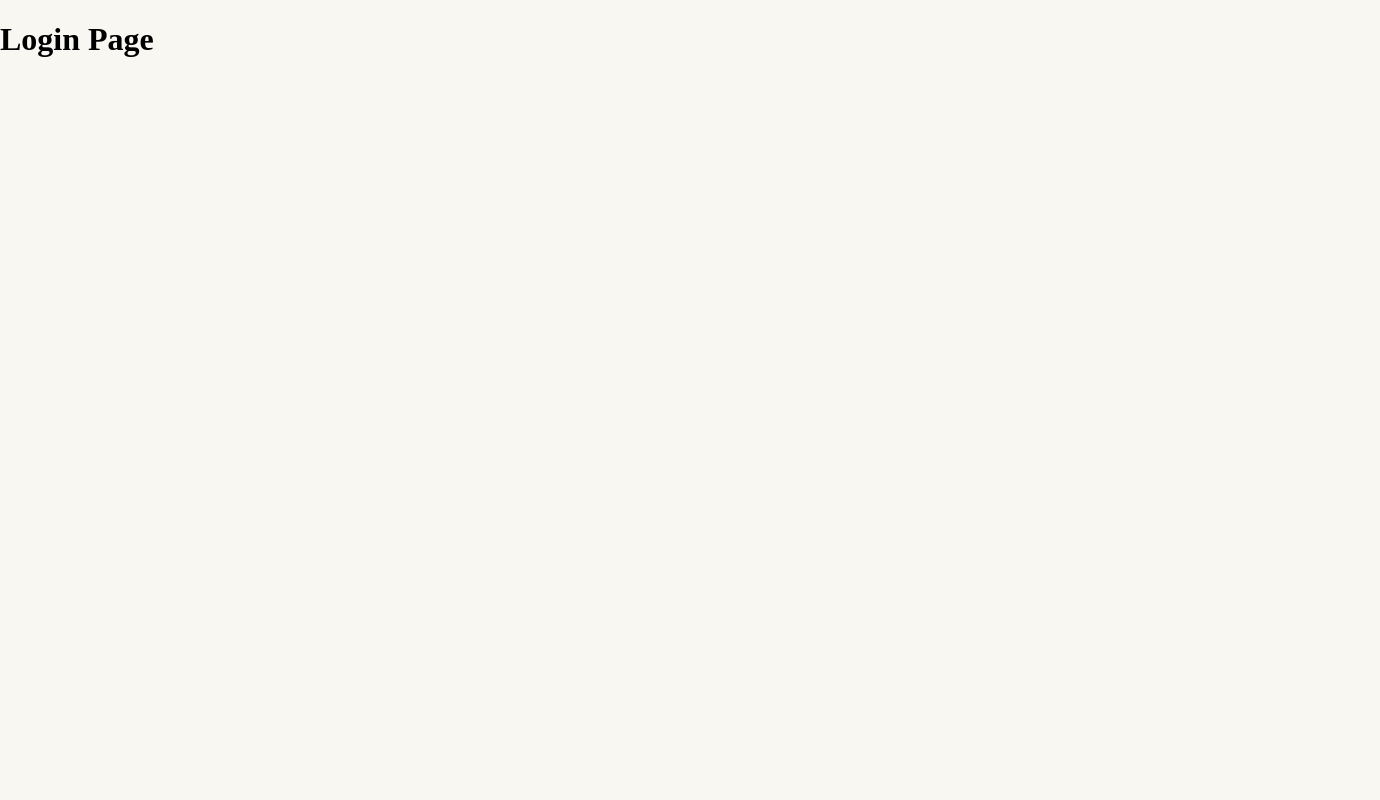
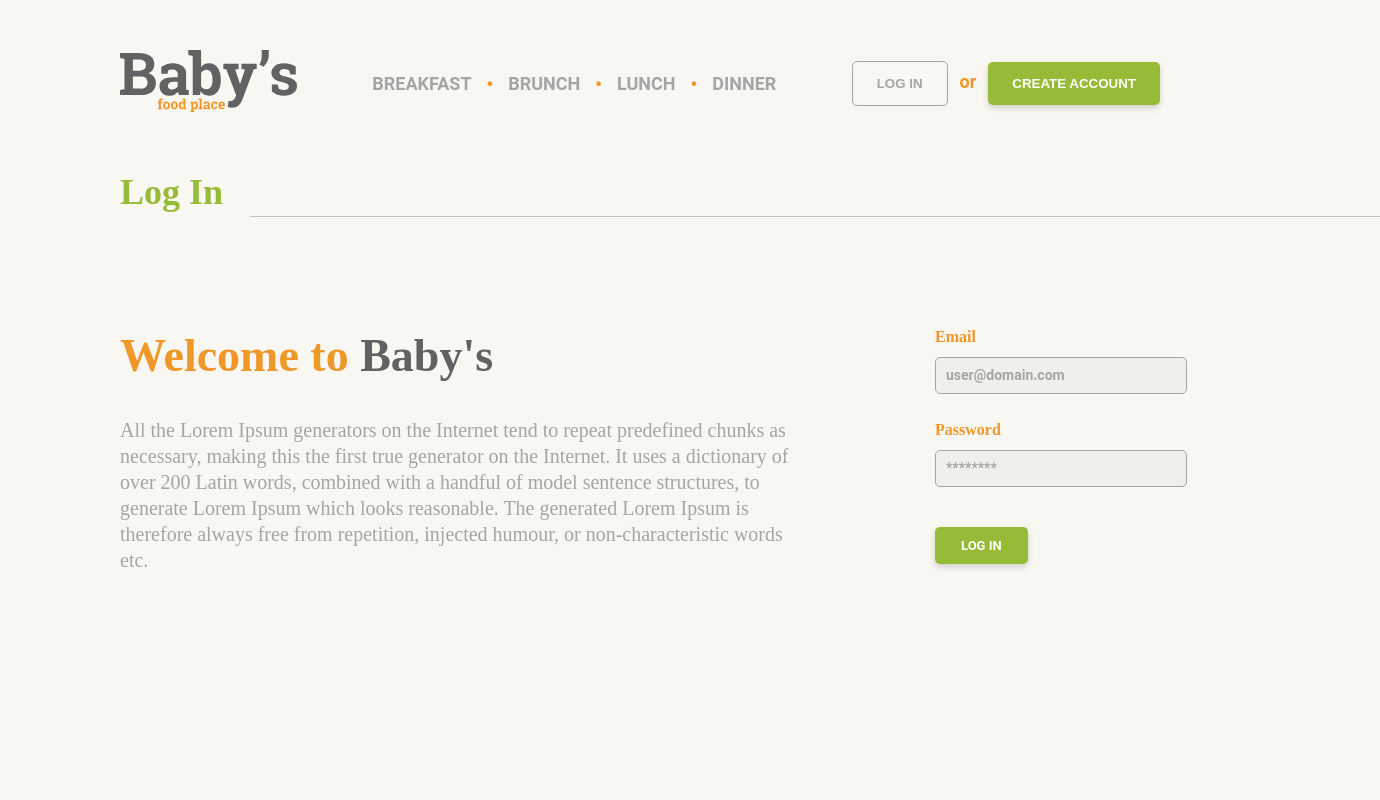
Before and after one commit to LazarevskiGoce16/final-project-recipes-web-page, a React (Create React App) app in the folder web/: page /login in a window 1280 px wide. Shown: the top 800 px of the page, 1380 px wide, since content can reach past the window. Built offline with nearby package versions, Linux system fonts and the light colour scheme.

Commit message:
created and styled the login page

```diff
--- a/web/src/components/Login.jsx
+++ b/web/src/components/Login.jsx
@@ -1,5 +1,39 @@
+import { Header } from './Header';
+import { Footer } from './Footer';
+import '../css/Login.css';
+
 export const Login = () => {
     return (
-        <h1>Login Page</h1>
+        <>
+        <Header />
+        <div className='login-body'>
+            <div className='login-wrapper'>
+                <div className='login-title'>
+                    <h1>Log In</h1>
+                </div>
+                <div className='login-content'>
+                    <div className='login-left-content'>
+                        <h1>
+                            <span style={{color: "#F0972A"}}>Welcome to </span>
+                            <span style={{color: "#626262"}}>Baby's</span>
+                        </h1>
+                        <p>All the Lorem Ipsum generators on the Internet tend to repeat predefined chunks as necessary, making this the first true generator on the Internet. It uses a dictionary of over 200 Latin words, combined with a handful of model sentence structures, to generate Lorem Ipsum which looks reasonable. The generated Lorem Ipsum is therefore always free from repetition, injected humour, or non-characteristic words etc.</p>
+                    </div>
+                    <div className='login-right-content'>
+                        <label htmlFor="">Email</label>
+                        <br />
+                        <input type="text" name="email" className='email-input' placeholder='user@domain.com'/>
+                        <br />
+                        <label htmlFor="">Password</label>
+                        <br />
+                        <input type="password" name="password" className='password-input' placeholder='********'/>
+                        <br />
+                        <button className='login-button'>LOG IN</button>
+                    </div>
+                </div>
+            </div>
+        </div>
+        <Footer />
+        </>
     )
 };
--- a/web/src/css/Footer.css
+++ b/web/src/css/Footer.css
@@ -11,7 +11,7 @@ footer {
 }
 
 .footer-wrapper {
-    margin: 0px 150px;
+    margin: 0px 120px;
     padding: 60px 0px;
     display: flex;
     justify-content: space-between;
--- a/web/src/css/Header.css
+++ b/web/src/css/Header.css
@@ -12,7 +12,7 @@ header {
 }
 
 .header-wrapper {
-    margin: 50px 150px;
+    margin: 50px 120px;
     display: flex;
     justify-content: space-between;
     align-items: center;
@@ -40,7 +40,7 @@ header {
 .bullet-header {
     color: #F0972A;
     font-weight: bolder;
-    margin: 0px 11px;
+    margin: 0px 15px;
     opacity: 1;
 }
 
--- /dev/null
+++ b/web/src/css/Login.css
@@ -0,0 +1,126 @@
+.login-wrapper {
+    margin: 10px 120px;
+}
+
+.login-title {
+    margin-top: 10px;
+    margin-bottom: 110px;
+}
+
+.login-title h1 {
+    font: var(--unnamed-font-style-normal) normal var(--unnamed-font-weight-bold) var(--unnamed-font-size-36)/var(--unnamed-line-spacing-48) var(--unnamed-font-family-roboto-slab);
+    letter-spacing: var(--unnamed-character-spacing-0);
+    color: var(--green);
+    text-align: left;
+    font: normal normal bold 36px/48px Roboto Slab;
+    letter-spacing: 0px;
+    color: #96BB36;
+    opacity: 1;
+}
+
+.login-title h1:after {
+    content: "";
+    width: 1130px;
+    height: 0.2px;
+    display: block;
+    background: #c2c2c2;
+    position: absolute;
+    right: 0;
+    top: 27%;
+    left: 250px;
+}
+
+.login-content {
+    display: flex;
+}
+
+.login-left-content {
+    margin-bottom: 250px;
+}
+
+.login-left-content h1 {
+    font: var(--unnamed-font-style-normal) normal var(--unnamed-font-weight-bold) 46px/60px var(--unnamed-font-family-roboto-slab);
+    letter-spacing: var(--unnamed-character-spacing-0);
+    text-align: left;
+    font: normal normal bold 46px/60px Roboto Slab;
+    letter-spacing: 0px;
+    margin-top: 0px;
+}
+
+.login-left-content p {
+    font: var(--unnamed-font-style-normal) normal var(--unnamed-font-weight-normal) var(--unnamed-font-size-20)/var(--unnamed-line-spacing-26) var(--unnamed-font-family-roboto-slab);
+    letter-spacing: var(--unnamed-character-spacing-0);
+    color: var(--midgrey);
+    text-align: left;
+    font: normal normal normal 20px/26px Roboto Slab;
+    letter-spacing: 0px;
+    color: #A5A5A5;
+    opacity: 1;
+    width: 675px;
+}
+
+.login-right-content {
+    display: block;
+    margin-left: 140px;
+}
+
+.login-right-content label {
+    font: var(--unnamed-font-style-normal) normal var(--unnamed-font-weight-bold) 16px/21px var(--unnamed-font-family-roboto-slab);
+    letter-spacing: var(--unnamed-character-spacing-0);
+    text-align: left;
+    font: normal normal bold 16px/21px Roboto Slab;
+    letter-spacing: 0px;
+    color: #F0972A;
+    opacity: 1;
+}
+
+.login-right-content input {
+    background: #F0EFEA 0% 0% no-repeat padding-box;
+    border: 1px solid #A5A5A5;
+    border-radius: 5px;
+    opacity: 1;
+    padding: 10px;
+    margin-top: 10px;
+    margin-bottom: 25px;
+    width: 230px;
+    transition: 0.2s;
+    outline: none;
+}
+
+.login-right-content input::placeholder {
+    font: var(--unnamed-font-style-normal) normal var(--unnamed-font-weight-bold) var(--unnamed-font-size-14)/var(--unnamed-line-spacing-19) var(--unnamed-font-family-roboto);
+    font: normal normal 600 14px/19px Roboto;
+    letter-spacing: var(--unnamed-character-spacing-0);
+    text-align: left;
+    letter-spacing: 0px;
+    color: #A5A5A5;
+    opacity: 1;
+}
+
+.login-right-content input:focus {
+    border: 1px solid rgb(80, 80, 80);
+    transition: 0.2s;
+}
+
+.login-button {
+    background: var(--green) 0% 0% no-repeat padding-box;
+    background: #96BB36 0% 0% no-repeat padding-box;
+    box-shadow: 0px 3px 6px #00000029;
+    opacity: 1;
+    border: 0;
+    border-radius: 5px;
+    color: white;
+    font: var(--unnamed-font-style-normal) normal 900 16px/21px var(--unnamed-font-family-roboto);
+    font: normal normal 600 13px/21px Roboto;
+    letter-spacing: var(--unnamed-character-spacing-0);
+    text-align: center;
+    padding: 8px 26px;
+    margin-top: 15px;
+    transition: 0.2s;
+    cursor: pointer;
+}
+
+.login-button:hover {
+    transition: 0.2s;
+    background-color: #536b17;
+}
```
